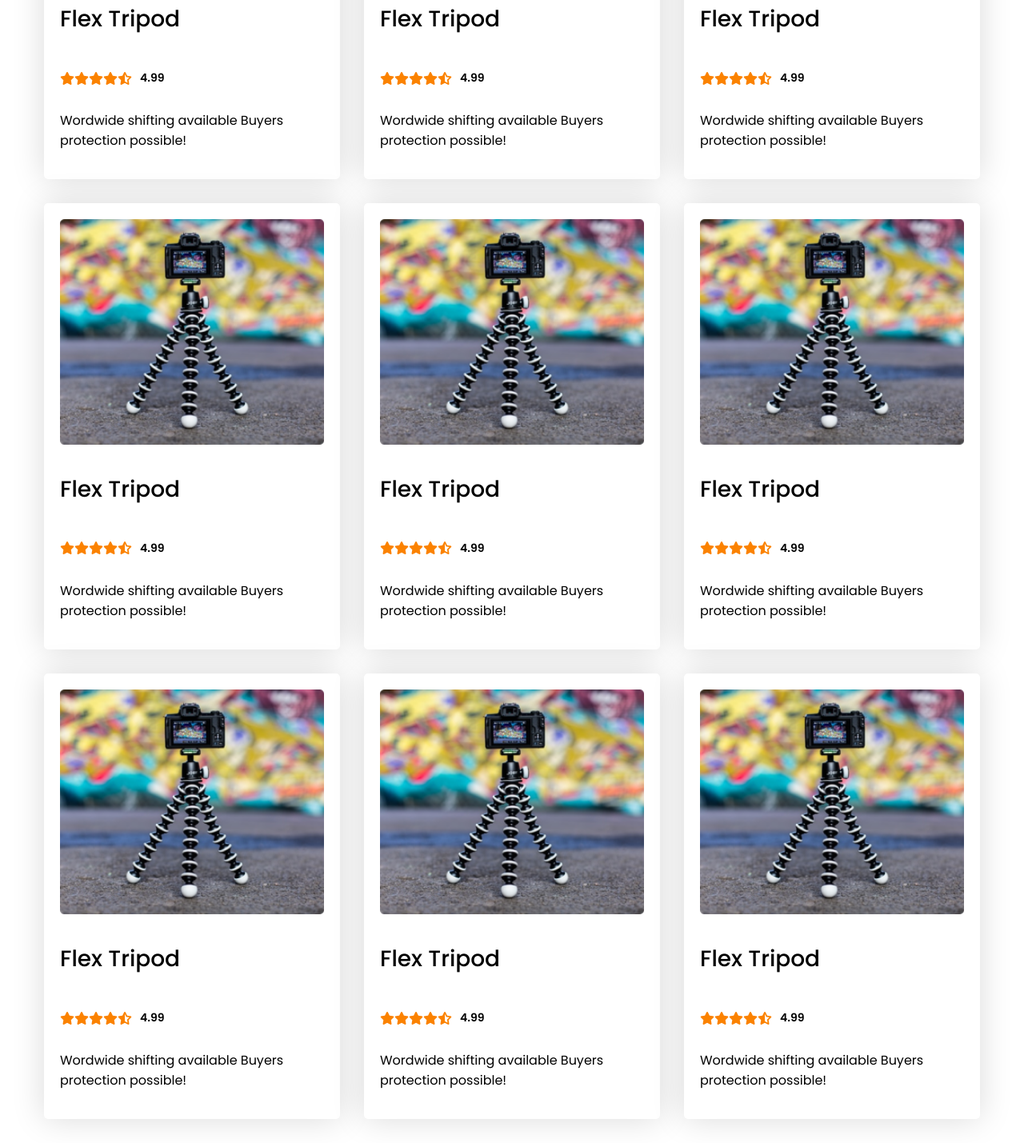
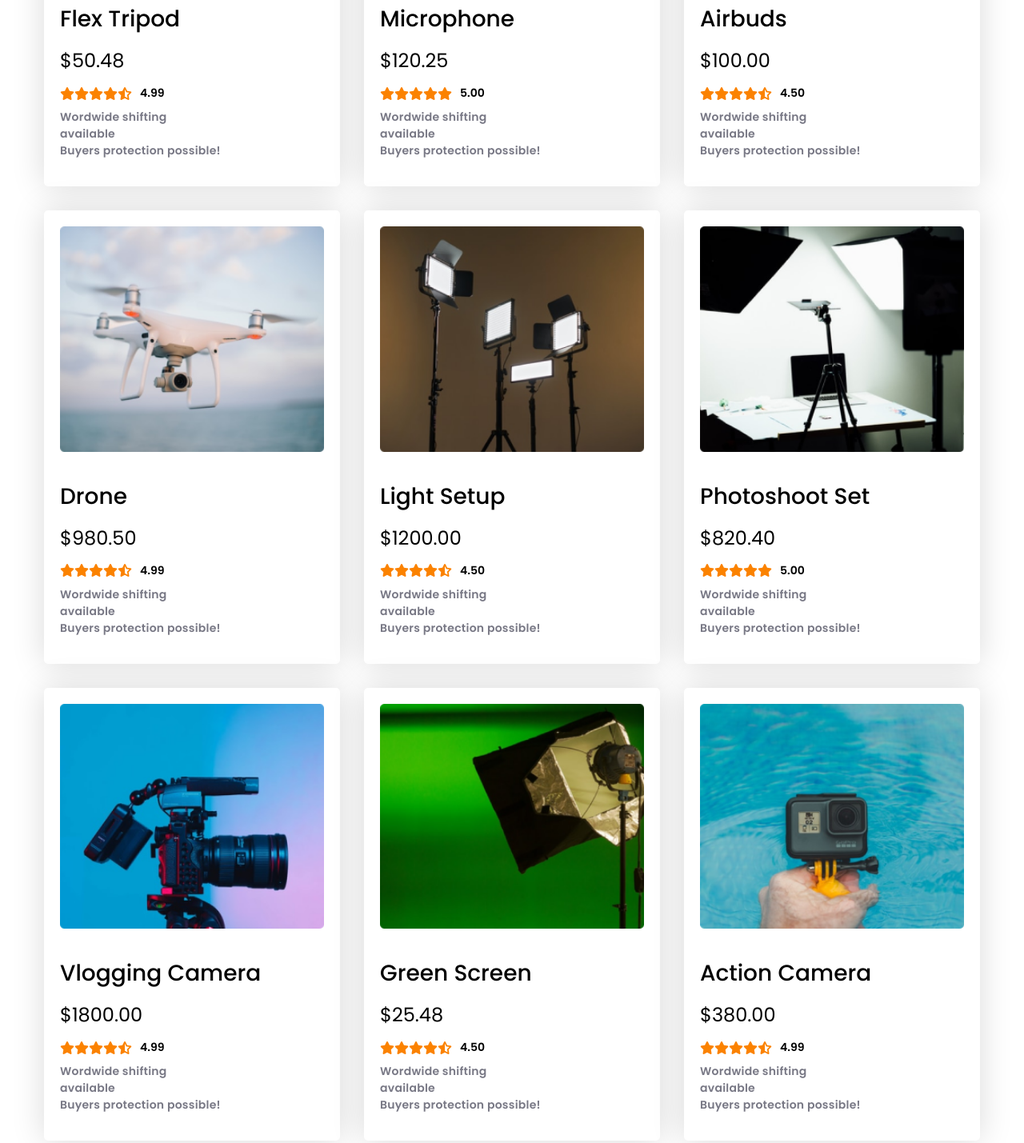
Before and after one commit to ProbalRanjan/influencer-gear-project, a plain HTML site: page index.html in a window 1280 px wide. Shown: the part 1542-2971 px from the top of the page at 80% size. Drawn offline with Linux system fonts and the light colour scheme.

Commit message:
Product Added with Price

```diff
--- a/index.html
+++ b/index.html
@@ -61,8 +61,9 @@
             <h2 class="section-title">Popular Collection</h2>
             <div class="products">
                 <div class="product">
-                    <img src="images/tripod.png" alt="">
+                    <img src="images/tripod.png" alt="Flex Tripod">
                     <h3>Flex Tripod</h3>
+                    <p class="product-price">$50.48</p>
                     <div class="product-info">
                         <i class="fas fa-star filled"></i>
                         <i class="fas fa-star filled"></i>
@@ -71,11 +72,40 @@
                         <i class="fas fa-star-half-alt half"></i>
                         <p>4.99</p>
                     </div>
-                    <p>Wordwide shifting available Buyers protection possible!</p>
+                    <p class="additional-text">Wordwide shifting <br> available <br> Buyers protection possible!</p>
                 </div>
                 <div class="product">
-                    <img src="images/tripod.png" alt="">
-                    <h3>Flex Tripod</h3>
+                    <img src="images/mic.png " alt="Microphone">
+                    <h3>Microphone</h3>
+                    <p class="product-price">$120.25</p>
+                    <div class="product-info">
+                        <i class="fas fa-star filled"></i>
+                        <i class="fas fa-star filled"></i>
+                        <i class="fas fa-star filled"></i>
+                        <i class="fas fa-star filled"></i>
+                        <i class="fas fa-star filled"></i>
+                        <p>5.00</p>
+                    </div>
+                    <p class="additional-text">Wordwide shifting <br> available <br> Buyers protection possible!</p>
+                </div>
+                <div class="product">
+                    <img src="images/airpod.png" alt="Airbuds">
+                    <h3>Airbuds</h3>
+                    <p class="product-price">$100.00</p>
+                    <div class="product-info">
+                        <i class="fas fa-star filled"></i>
+                        <i class="fas fa-star filled"></i>
+                        <i class="fas fa-star filled"></i>
+                        <i class="fas fa-star filled"></i>
+                        <i class="fas fa-star-half-alt half"></i>
+                        <p>4.50</p>
+                    </div>
+                    <p class="additional-text">Wordwide shifting <br> available <br> Buyers protection possible!</p>
+                </div>
+                <div class="product">
+                    <img src="images/drone.png" alt="Drone">
+                    <h3>Drone</h3>
+                    <p class="product-price">$980.50</p>
                     <div class="product-info">
                         <i class="fas fa-star filled"></i>
                         <i class="fas fa-star filled"></i>
@@ -84,11 +114,40 @@
                         <i class="fas fa-star-half-alt half"></i>
                         <p>4.99</p>
                     </div>
-                    <p>Wordwide shifting available Buyers protection possible!</p>
+                    <p class="additional-text">Wordwide shifting <br> available <br> Buyers protection possible!</p>
                 </div>
                 <div class="product">
-                    <img src="images/tripod.png" alt="">
-                    <h3>Flex Tripod</h3>
+                    <img src="images/lights.png" alt="Light Setup">
+                    <h3>Light Setup</h3>
+                    <p class="product-price">$1200.00</p>
+                    <div class="product-info">
+                        <i class="fas fa-star filled"></i>
+                        <i class="fas fa-star filled"></i>
+                        <i class="fas fa-star filled"></i>
+                        <i class="fas fa-star filled"></i>
+                        <i class="fas fa-star-half-alt half"></i>
+                        <p>4.50 </p>
+                    </div>
+                    <p class="additional-text">Wordwide shifting <br> available <br> Buyers protection possible!</p>
+                </div>
+                <div class="product">
+                    <img src="images/setup.png" alt="Photoshoot Set">
+                    <h3>Photoshoot Set</h3>
+                    <p class="product-price">$820.40</p>
+                    <div class="product-info">
+                        <i class="fas fa-star filled"></i>
+                        <i class="fas fa-star filled"></i>
+                        <i class="fas fa-star filled"></i>
+                        <i class="fas fa-star filled"></i>
+                        <i class="fas fa-star filled"></i>
+                        <p>5.00 </p>
+                    </div>
+                    <p class="additional-text">Wordwide shifting <br> available <br> Buyers protection possible!</p>
+                </div>
+                <div class="product">
+                    <img src="images/camera.png" alt="Vlogging Camera">
+                    <h3>Vlogging Camera</h3>
+                    <p class="product-price">$1800.00</p>
                     <div class="product-info">
                         <i class="fas fa-star filled"></i>
                         <i class="fas fa-star filled"></i>
@@ -97,11 +156,26 @@
                         <i class="fas fa-star-half-alt half"></i>
                         <p>4.99</p>
                     </div>
-                    <p>Wordwide shifting available Buyers protection possible!</p>
+                    <p class="additional-text">Wordwide shifting <br> available <br> Buyers protection possible!</p>
                 </div>
                 <div class="product">
-                    <img src="images/tripod.png" alt="">
-                    <h3>Flex Tripod</h3>
+                    <img src="images/single-light.png" alt="Green Screen">
+                    <h3>Green Screen</h3>
+                    <p class="product-price">$25.48</p>
+                    <div class="product-info">
+                        <i class="fas fa-star filled"></i>
+                        <i class="fas fa-star filled"></i>
+                        <i class="fas fa-star filled"></i>
+                        <i class="fas fa-star filled"></i>
+                        <i class="fas fa-star-half-alt half"></i>
+                        <p>4.50</p>
+                    </div>
+                    <p class="additional-text">Wordwide shifting <br> available <br> Buyers protection possible!</p>
+                </div>
+                <div class="product">
+                    <img src="images/action.png" alt="Action Camera">
+                    <h3>Action Camera</h3>
+                    <p class="product-price">$380.00</p>
                     <div class="product-info">
                         <i class="fas fa-star filled"></i>
                         <i class="fas fa-star filled"></i>
@@ -110,73 +184,9 @@
                         <i class="fas fa-star-half-alt half"></i>
                         <p>4.99</p>
                     </div>
-                    <p>Wordwide shifting available Buyers protection possible!</p>
+                    <p class="additional-text">Wordwide shifting <br> available <br> Buyers protection possible!</p>
                 </div>
-                <div class="product">
-                    <img src="images/tripod.png" alt="">
-                    <h3>Flex Tripod</h3>
-                    <div class="product-info">
-                        <i class="fas fa-star filled"></i>
-                        <i class="fas fa-star filled"></i>
-                        <i class="fas fa-star filled"></i>
-                        <i class="fas fa-star filled"></i>
-                        <i class="fas fa-star-half-alt half"></i>
-                        <p>4.99</p>
-                    </div>
-                    <p>Wordwide shifting available Buyers protection possible!</p>
-                </div>
-                <div class="product">
-                    <img src="images/tripod.png" alt="">
-                    <h3>Flex Tripod</h3>
-                    <div class="product-info">
-                        <i class="fas fa-star filled"></i>
-                        <i class="fas fa-star filled"></i>
-                        <i class="fas fa-star filled"></i>
-                        <i class="fas fa-star filled"></i>
-                        <i class="fas fa-star-half-alt half"></i>
-                        <p>4.99</p>
-                    </div>
-                    <p>Wordwide shifting available Buyers protection possible!</p>
-                </div>
-                <div class="product">
-                    <img src="images/tripod.png" alt="">
-                    <h3>Flex Tripod</h3>
-                    <div class="product-info">
-                        <i class="fas fa-star filled"></i>
-                        <i class="fas fa-star filled"></i>
-                        <i class="fas fa-star filled"></i>
-                        <i class="fas fa-star filled"></i>
-                        <i class="fas fa-star-half-alt half"></i>
-                        <p>4.99</p>
-                    </div>
-                    <p>Wordwide shifting available Buyers protection possible!</p>
-                </div>
-                <div class="product">
-                    <img src="images/tripod.png" alt="">
-                    <h3>Flex Tripod</h3>
-                    <div class="product-info">
-                        <i class="fas fa-star filled"></i>
-                        <i class="fas fa-star filled"></i>
-                        <i class="fas fa-star filled"></i>
-                        <i class="fas fa-star filled"></i>
-                        <i class="fas fa-star-half-alt half"></i>
-                        <p>4.99</p>
-                    </div>
-                    <p>Wordwide shifting available Buyers protection possible!</p>
-                </div>
-                <div class="product">
-                    <img src="images/tripod.png" alt="">
-                    <h3>Flex Tripod</h3>
-                    <div class="product-info">
-                        <i class="fas fa-star filled"></i>
-                        <i class="fas fa-star filled"></i>
-                        <i class="fas fa-star filled"></i>
-                        <i class="fas fa-star filled"></i>
-                        <i class="fas fa-star-half-alt half"></i>
-                        <p>4.99</p>
-                    </div>
-                    <p>Wordwide shifting available Buyers protection possible!</p>
-                </div>
+
             </div>
         </section>
 
@@ -193,7 +203,6 @@
             <a href=""><i class="fab fa-youtube"></i></a>
             <a href=""><i class="fab fa-github"></i></a>
         </div>
-
     </footer>
 
 </body>
--- a/style.css
+++ b/style.css
@@ -110,23 +110,38 @@ nav ul a{
     border-radius: 5px;
 }
 .product> img{
-    width: 330px;
-}
-.product-info{
-    display: flex;
-    align-items: center;
-}
-.product-info .filled, .half{
-    color: #FB8200;
+    width: 100%;
 }
 .product h3{
     font-size: 28px;
     font-weight: 500;
 }
+.product .product-price{
+    font-size: 24px;
+    margin-top: -15px;
+}
+.product-info{
+    display: flex;
+    align-items: center;
+    margin-top: -25px;
+}
+.product-info i{
+    font-size: 16px;
+}
+.product-info .filled, .half{
+    color: #FB8200;
+}
 .product> .product-info p{
     padding-left: 10px;
     font-size: 14px;
     font-weight: bold;
+}
+.product .additional-text{
+    font-size: 14px;
+    font-weight: bold;
+    color: #787885;
+    letter-spacing: 0.018em;
+    margin-top: -5px;
 }
 
 /* Footer Styles */
@@ -143,5 +158,5 @@ footer h2{
 footer .footer-icon a{
     color: #FFFFFF;
     font-size: 25px;
-    padding-right: 20px;
+    padding-right: 25px;
 }
```
